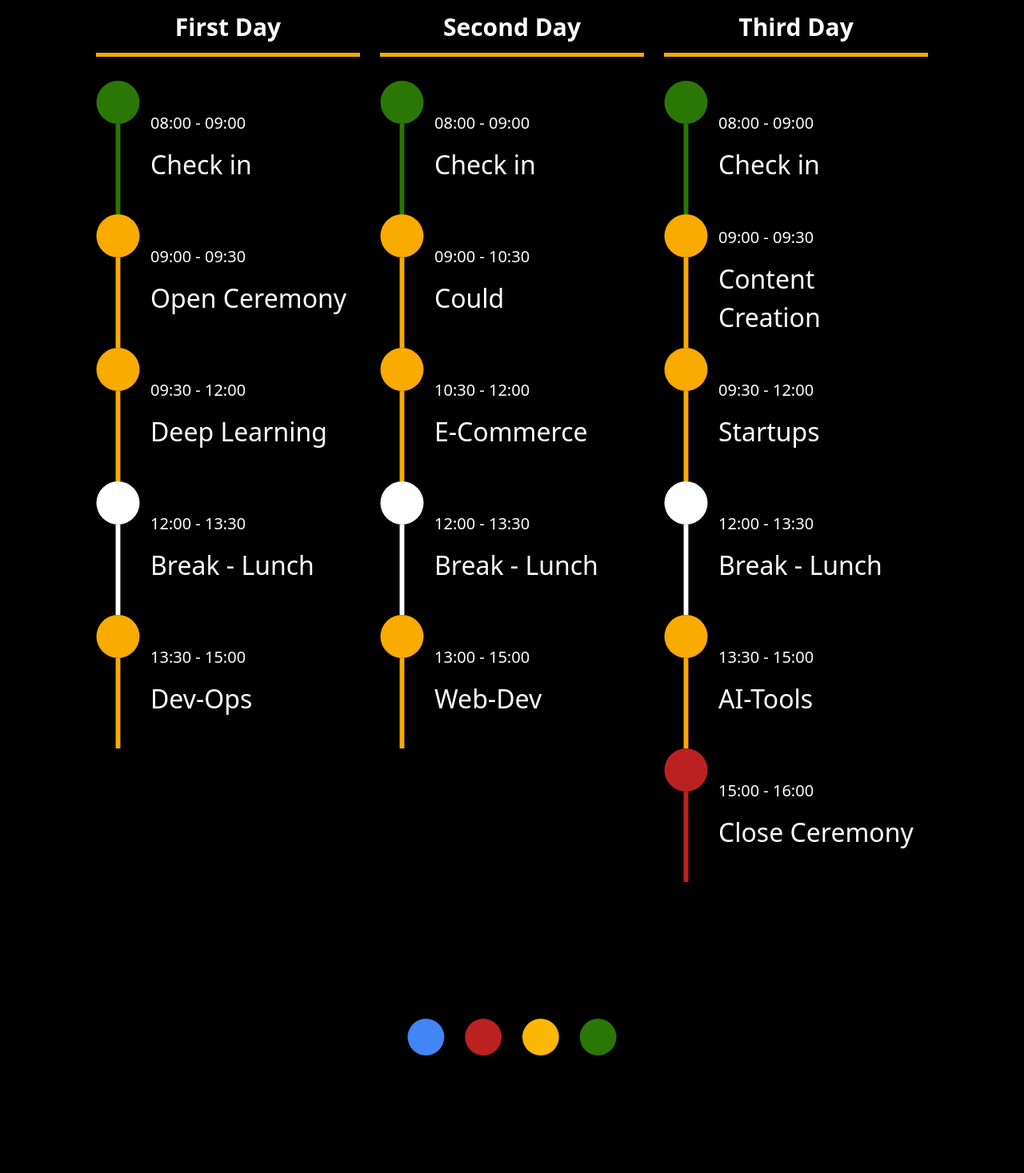
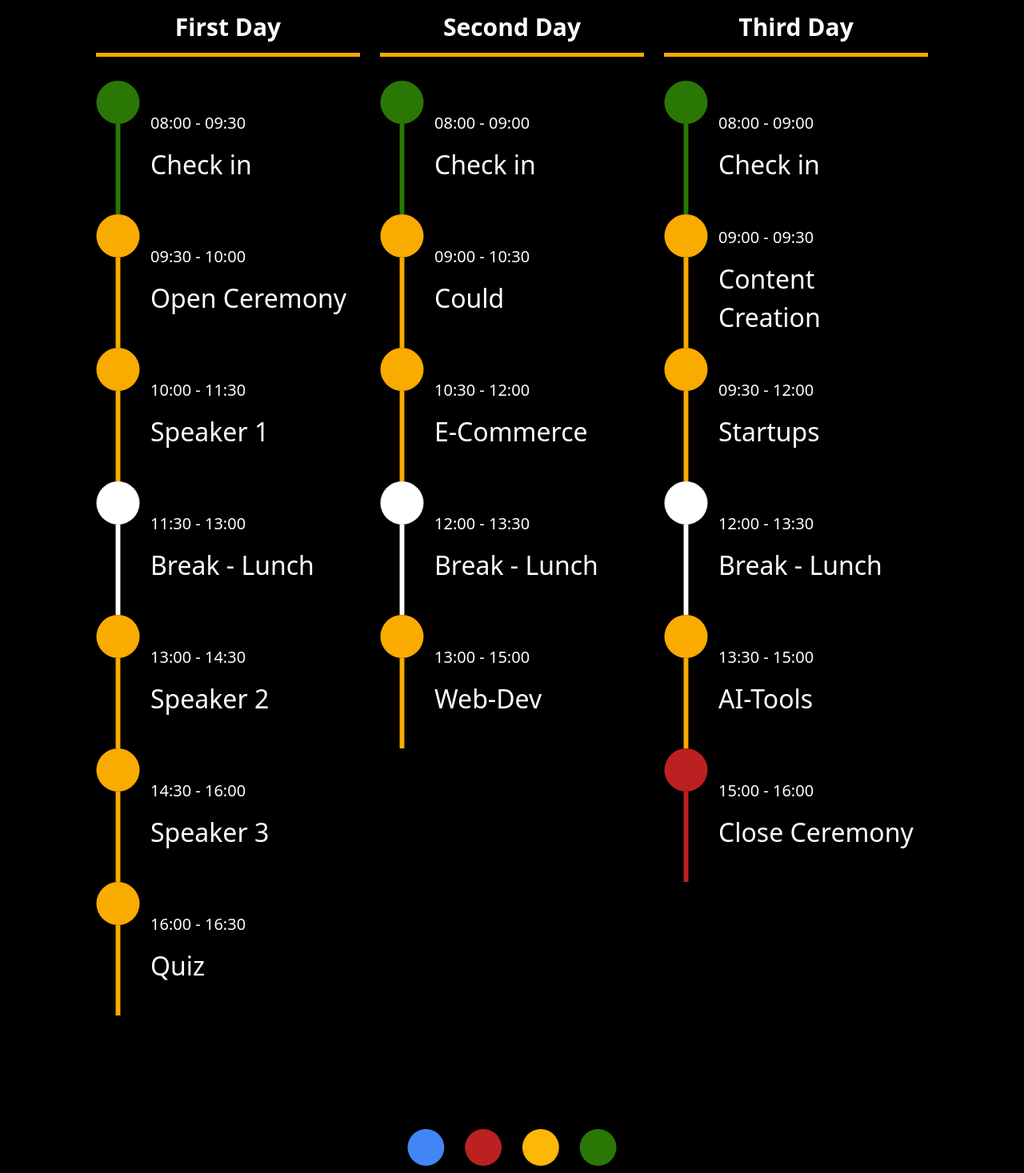
Before and after one commit to saidseghirakram/finale_devfest_website, a React (Vite) app: page / in a window 1280 px wide. Shown: the part 4884-6351 px from the top of the page at 80% size. Built offline with nearby package versions, Linux system fonts and the light colour scheme.

Commit message:
Update index.js

```diff
--- a/src/constants/index.js
+++ b/src/constants/index.js
@@ -354,32 +354,44 @@ export const TimeMap = [
     classes: [
       {
         id: 1,
-        time: "08:00 - 09:00",
+        time: "08:00 - 09:30",
         caption: "Check in ",
         src: greenAgenda,
       },
       {
         id: 2,
-        time: "09:00 - 09:30",
+        time: "09:30 - 10:00",
         caption: "Open Ceremony ",
         src: yellowAgenda,
       },
       {
         id: 3,
-        time: "09:30 - 12:00",
-        caption: "Deep Learning ",
+        time: "10:00 - 11:30",
+        caption: "Speaker 1 ",
         src: yellowAgenda,
       },
       {
         id: 4,
-        time: "12:00 - 13:30",
+        time: "11:30 - 13:00",
         caption: "Break - Lunch",
         src: whiteAgenda,
       },
       {
         id: 5,
-        time: "13:30 - 15:00",
-        caption: "Dev-Ops",
+        time: "13:00 - 14:30",
+        caption: "Speaker 2",
+        src: yellowAgenda,
+      },
+      {
+        id: 6,
+        time: "14:30 - 16:00",
+        caption: "Speaker 3",
+        src: yellowAgenda,
+      },
+       {
+        id: 7,
+        time: "16:00 - 16:30",
+        caption: "Quiz",
         src: yellowAgenda,
       },
     ],
```
